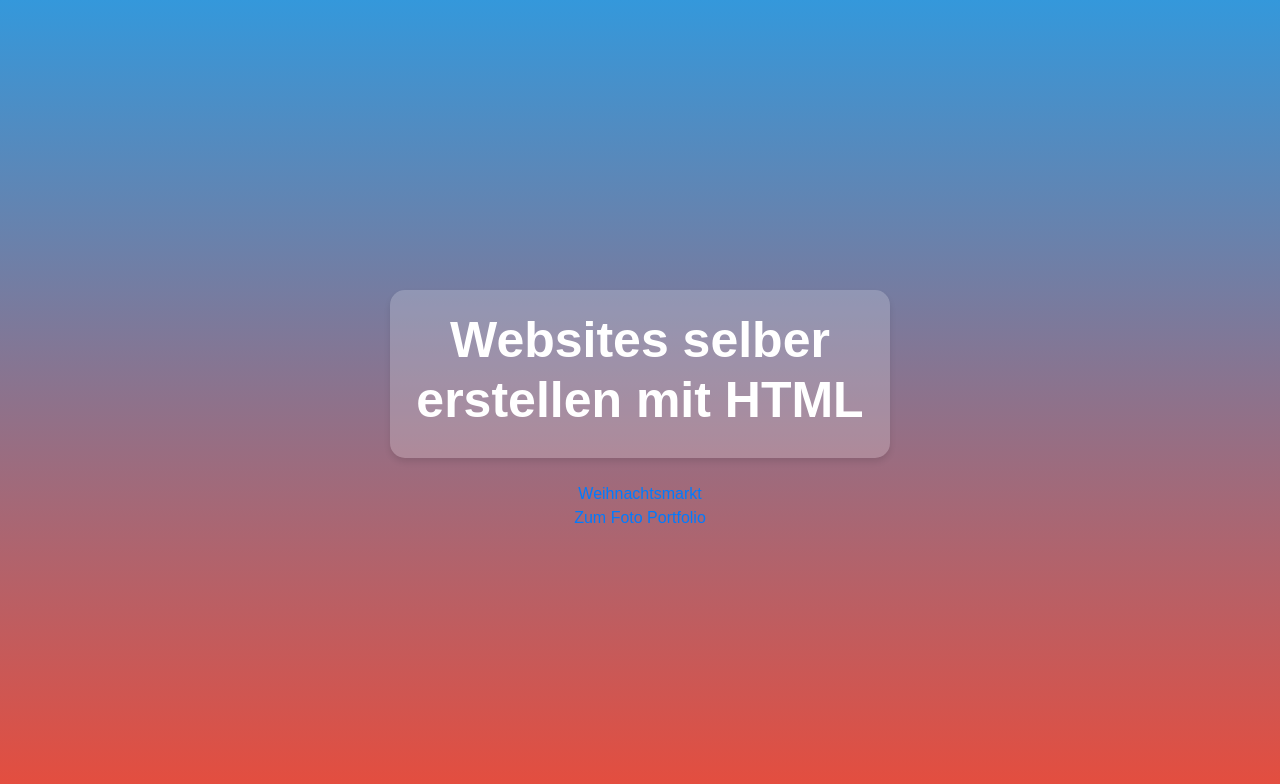
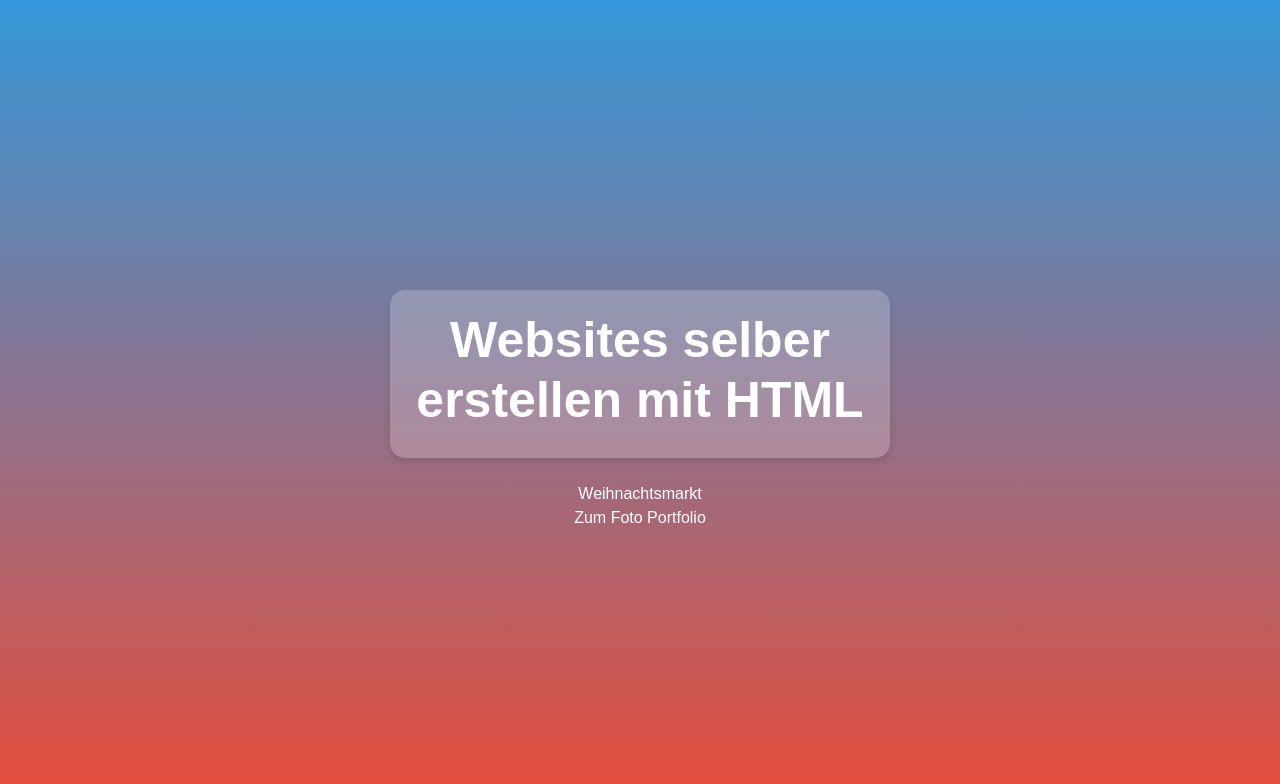
Before and after one commit to LuggiRes/HTML-CSS-Project-for-School, a plain HTML site: page HTMLDemo.html in a window 1280 px wide. Drawn offline with nearby package versions, Linux system fonts and the light colour scheme.

Commit message:
Update styles.css

```diff
--- a/styles.css
+++ b/styles.css
@@ -30,3 +30,7 @@ h1 {
     color: #fff;
     margin-top: 20px;
 }
+
+.customLink{
+    color: #fff;
+}
```
